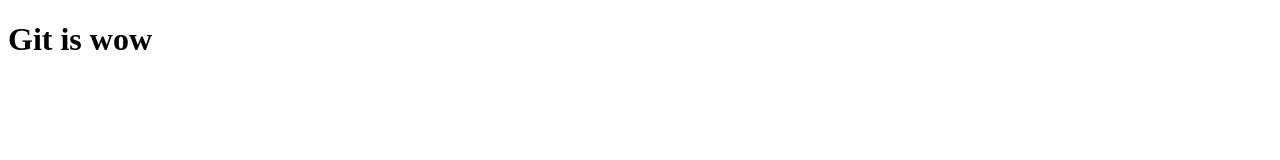
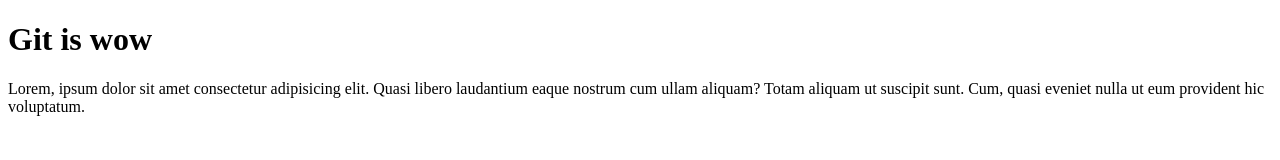
Before and after one commit to sokka0620040/git_project, a plain HTML site: page index.html in a window 1280 px wide. Drawn offline with Linux system fonts and the light colour scheme.

Commit message:
Added paragraph

```diff
--- a/index.html
+++ b/index.html
@@ -7,5 +7,6 @@
 </head>
 <body>
     <h1>Git is wow</h1>
+    <p>Lorem, ipsum dolor sit amet consectetur adipisicing elit. Quasi libero laudantium eaque nostrum cum ullam aliquam? Totam aliquam ut suscipit sunt. Cum, quasi eveniet nulla ut eum provident hic voluptatum.</p>
 </body>
 </html>
```
